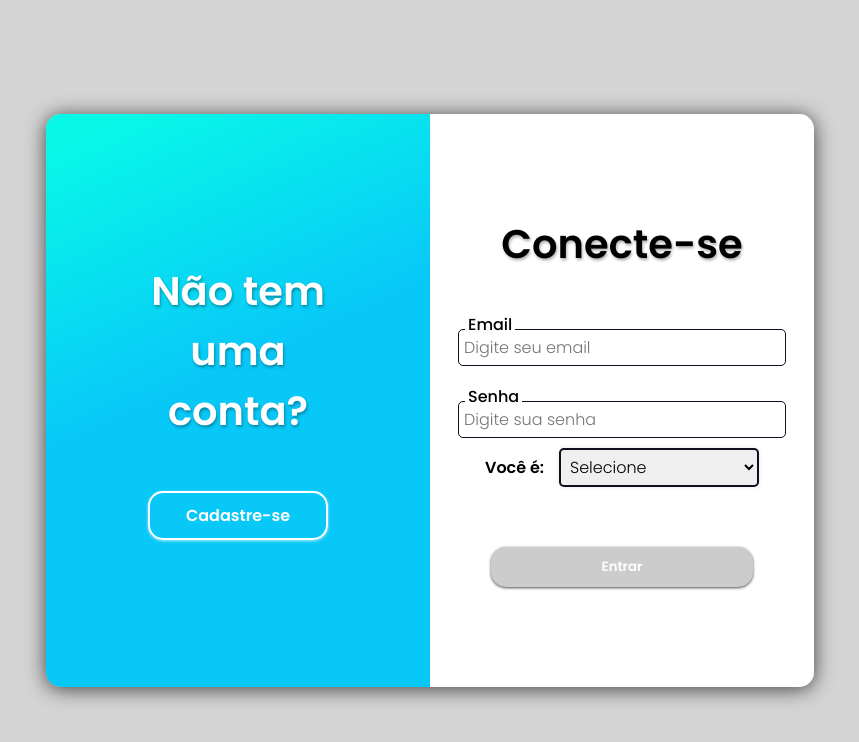
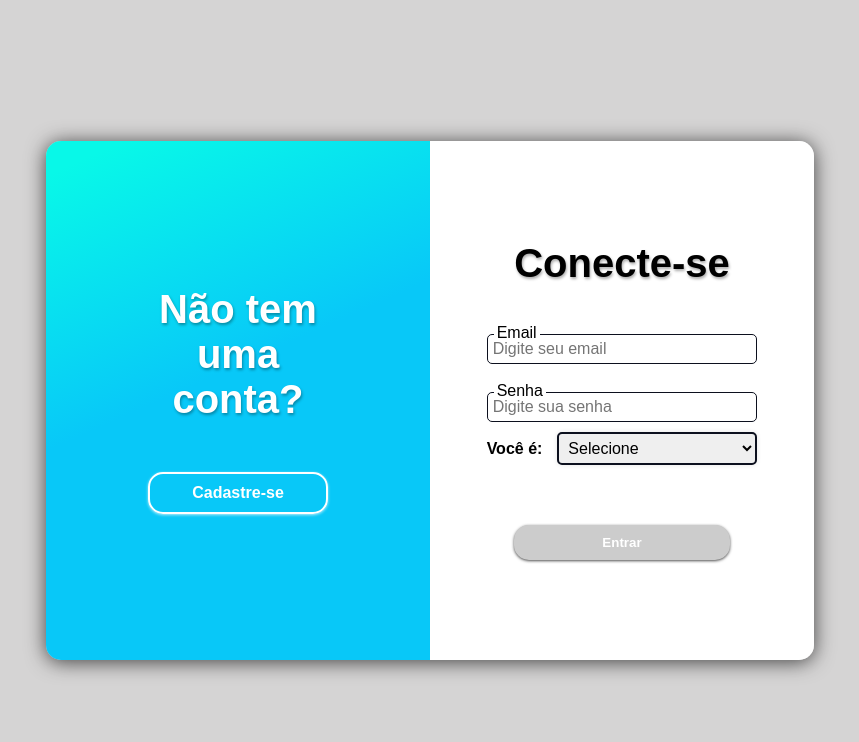
Before and after one commit to rudr1gu/projetoAngular, an Angular app: page /login in a window 1280 px wide. Shown: the top 742 px of the page, without its empty margins (210-1069 px from the left). Built offline with nearby package versions, Linux system fonts and the light colour scheme; a web font is replaced by a local one.

Commit message:
refactoring styles.css

```diff
--- a/src/styles.css
+++ b/src/styles.css
@@ -1,4 +1,4 @@
-@import url('https://fonts.googleapis.com/css2?family=Poppins:ital,wght@0,100;0,200;0,300;0,400;0,500;0,600;0,700;0,800;0,900;1,100;1,200;1,300;1,400;1,500;1,600;1,700;1,800;1,900&family=Roboto:ital,wght@0,100;0,300;0,400;0,500;0,700;0,900;1,100;1,300;1,400;1,500;1,700;1,900&display=swap');
+/* @import url('https://fonts.googleapis.com/css2?family=Poppins:ital,wght@0,100;0,200;0,300;0,400;0,500;0,600;0,700;0,800;0,900;1,100;1,200;1,300;1,400;1,500;1,600;1,700;1,800;1,900&family=Roboto:ital,wght@0,100;0,300;0,400;0,500;0,700;0,900;1,100;1,300;1,400;1,500;1,700;1,900&display=swap'); */
 
 *{
     margin: 0;
```
